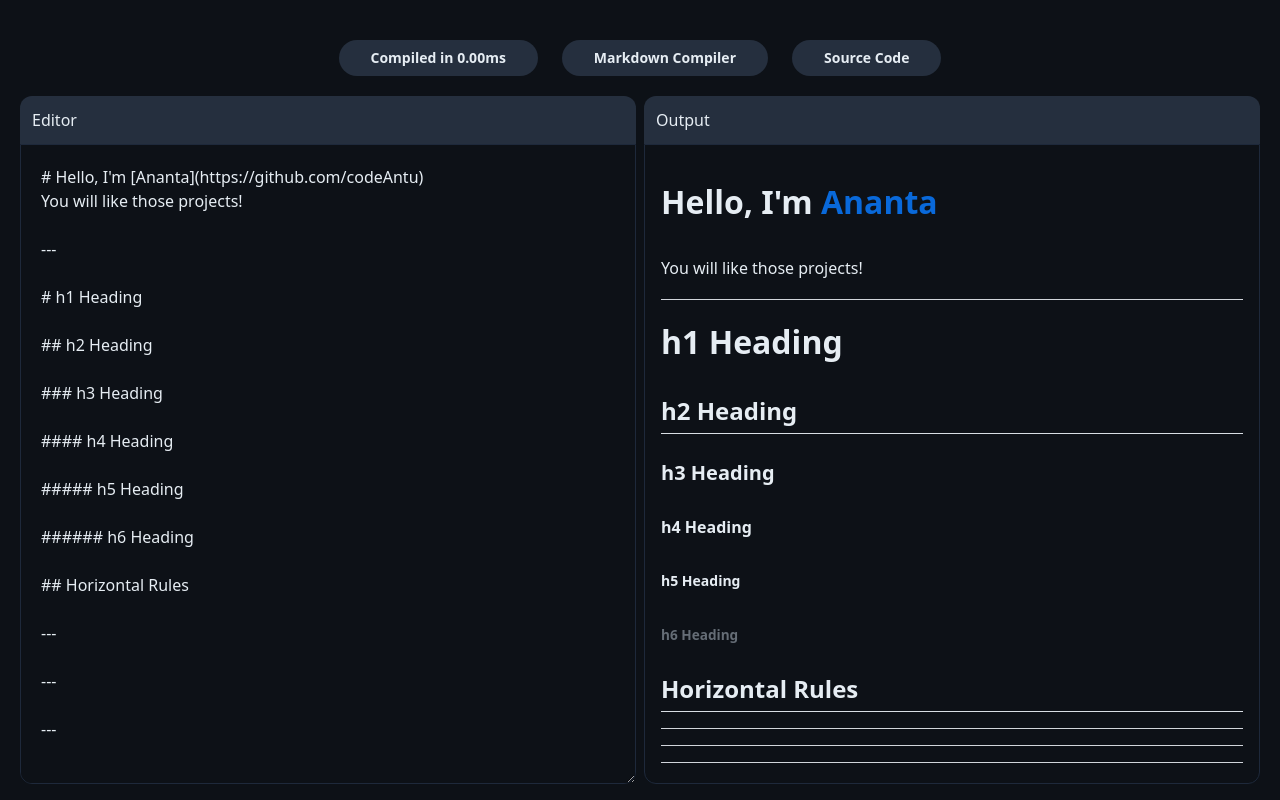
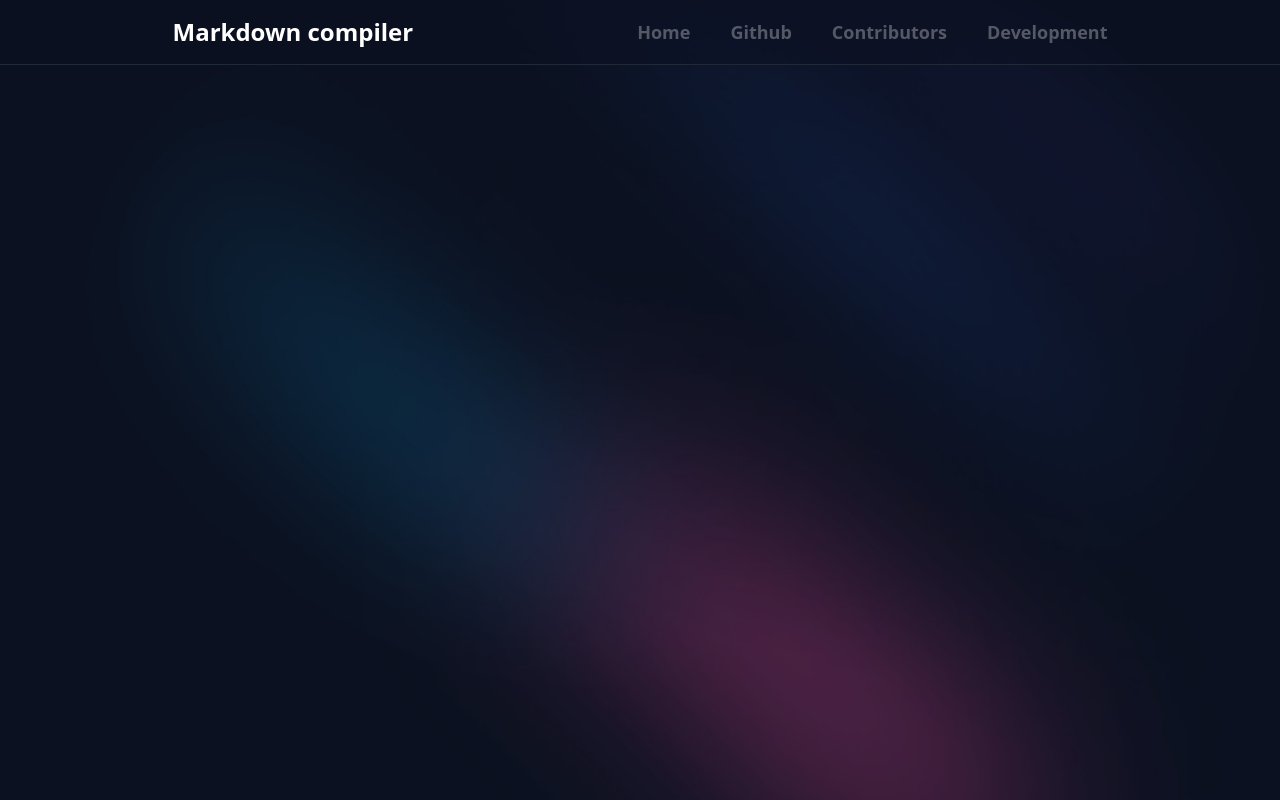
Before and after one commit to codeAntu/md--, a React (Vite) app: page / in a window 1280 px wide. Built offline with nearby package versions, Linux system fonts and the light colour scheme.

Commit message:
chore: Remove unused CSS import and update header styling

```diff
--- a/src/App.tsx
+++ b/src/App.tsx
@@ -1,5 +1,4 @@
 import { useEffect, useRef, useState } from "react";
-import "./App.css";
 import Exp from "./Render/ComponentRenderer";
 import findComponents from "./token/findComponents";
 import { Token } from "./token/types";
@@ -37,41 +36,72 @@ export function App() {
   console.log(text);
 
   console.log(component);
+  return (
+    <div
+      className="bg-[#0b1121] min-h-[100dvh] bg-cover bg-center"
+      style={{
+        backgroundImage: "url('../public/images/image.png')",
+      }}
+    >
+      <Header />
+      <div className=" "></div>
+    </div>
+  );
 
-  return (
-    <div className="h-dvh p-5 bg-[#0d1117] text-[#e6edf3]">
-      <div className="flex flex-row gap-6 items-center justify-center py-5">
-        <div className="text-sm font-semibold text-center px-8 py-2 bg-[#252f3e] rounded-full ">
-          Compiled in {(end - start).toFixed(2)}ms{" "}
-        </div>
-        <div className="text-sm font-semibold text-center px-8 py-2   bg-[#252f3e]  rounded-full ">
-          Markdown Compiler{" "}
-        </div>
-        <div className="text-sm font-semibold text-center px-8 py-2 bg-[#252f3e] rounded-full ">
-          <a href="https://github.com/codeAntu/md--"> Source Code</a>
-        </div>
-      </div>
-      <div className="grid gap-2 sm:grid-cols-2 ">
-        <div className="w-full rounded-lg">
-          <div className="w-full p-3 bg-[#252f3e] rounded-t-xl">Editor</div>
-          <div className="">
-            <textarea
-              ref={inputRef}
-              className="w-full h-[80dvh]  bg-[#0d1117] text-[#e6edf3] border border-slate-800 outline-none p-5 rounded-b-xl"
-              value={text}
-              onChange={(e) => setText(e.target.value)}
-            />
+  function Header() {
+    return (
+      <header className="p-4 bg-[#0b112175] border-b border-gray-800 flex justify-center items-center">
+        <div className="flex  justify-between items-center gap-56 max-w-7xl">
+          <div className="text-white text-2xl font-semibold">
+            Markdown compiler
+          </div>
+          <div className="flex justify-around items-center flex-grow ">
+            <nav className="text-lg text-white/30 font-semibold flex flex-grow justify-between gap-10">
+              <a href="#">Home</a>
+              <a href="#">Github </a>
+              <a href="#">Contributors</a>
+              <a href="#">Development</a>
+            </nav>
           </div>
         </div>
-        <div className="  ">
-          <div className="p-3 bg-[#252f3e]  rounded-t-xl    ">Output</div>
-          <div className="w-full h-[80dvh] overflow-auto border border-slate-800 p-4  rounded-b-xl">
-            <Exp components={component} />
-          </div>
-        </div>
-      </div>
-    </div>
-  );
+      </header>
+    );
+  }
+
+  // return (
+  //   <div className="h-dvh p-5 bg-[#0d1117] text-[#e6edf3]">
+  //     <div className="flex flex-row gap-6 items-center justify-center py-5">
+  //       <div className="text-sm font-semibold text-center px-8 py-2 bg-[#252f3e] rounded-full ">
+  //         Compiled in {(end - start).toFixed(2)}ms{" "}
+  //       </div>
+  //       <div className="text-sm font-semibold text-center px-8 py-2   bg-[#252f3e]  rounded-full ">
+  //         Markdown Compiler{" "}
+  //       </div>
+  //       <div className="text-sm font-semibold text-center px-8 py-2 bg-[#252f3e] rounded-full ">
+  //         <a href="https://github.com/codeAntu/md--"> Source Code</a>
+  //       </div>
+  //     </div>
+  //     <div className="grid gap-2 sm:grid-cols-2 ">
+  //       <div className="w-full rounded-lg">
+  //         <div className="w-full p-3 bg-[#252f3e] rounded-t-xl">Editor</div>
+  //         <div className="">
+  //           <textarea
+  //             ref={inputRef}
+  //             className="w-full h-[80dvh]  bg-[#0d1117] text-[#e6edf3] border border-slate-800 outline-none p-5 rounded-b-xl"
+  //             value={text}
+  //             onChange={(e) => setText(e.target.value)}
+  //           />
+  //         </div>
+  //       </div>
+  //       <div className="  ">
+  //         <div className="p-3 bg-[#252f3e]  rounded-t-xl    ">Output</div>
+  //         <div className="w-full h-[80dvh] overflow-auto border border-slate-800 p-4  rounded-b-xl">
+  //           <Exp components={component} />
+  //         </div>
+  //       </div>
+  //     </div>
+  //   </div>
+  // );
 }
 
 export default App;
```
Also changed, not shown: public/images/image.png (added), src/App.css (deleted), 1 other file (tests, documents, lock files or other folders).
